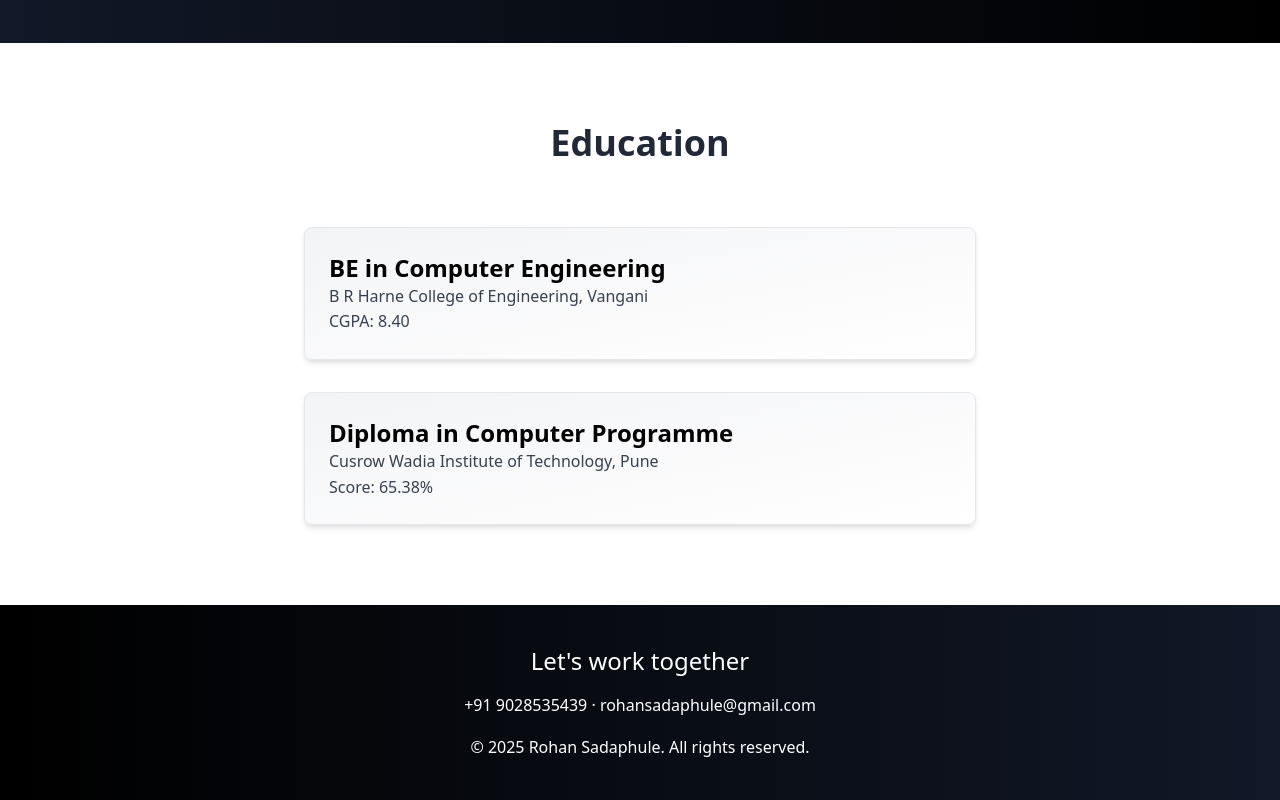
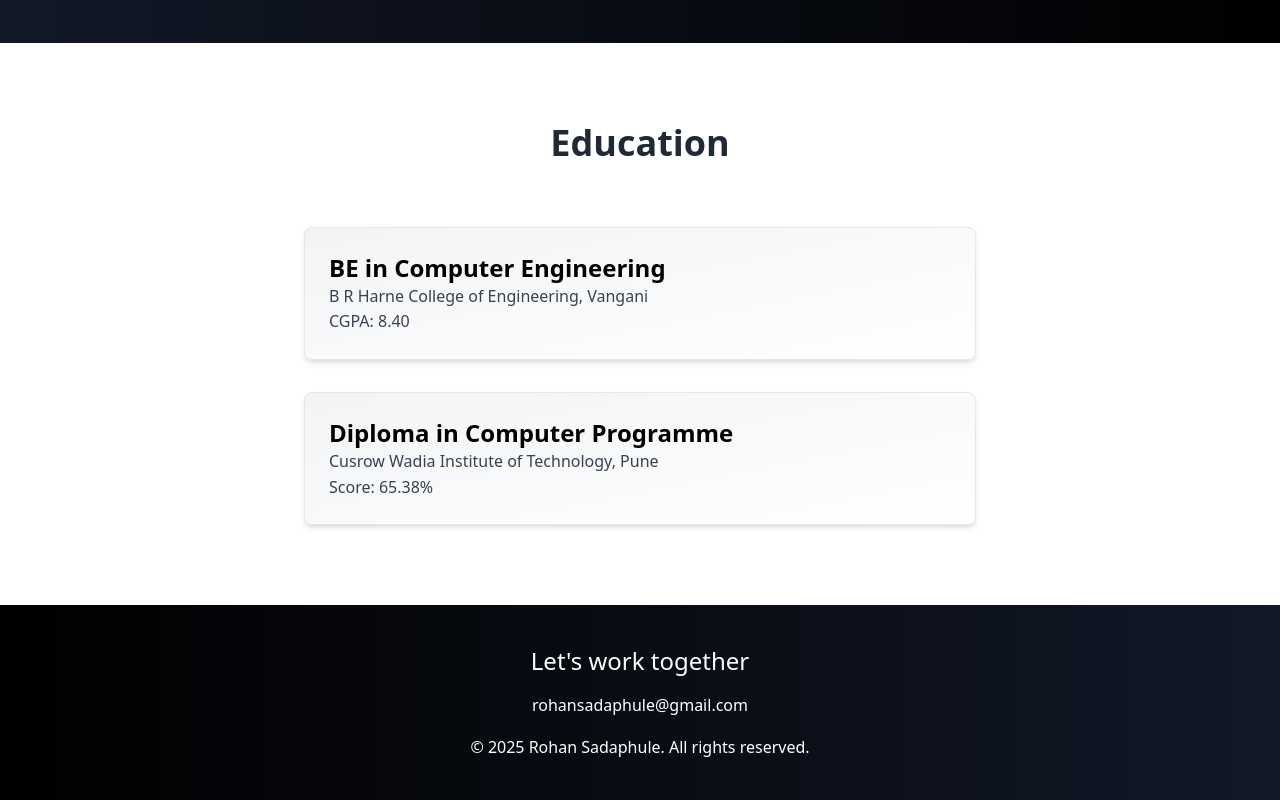
Before and after one commit to rohansadaphule/rohansadaphule.github.io, a plain HTML site: page index.html in a window 1280 px wide. Shown: the part 1460-2260 px from the top of the page. Drawn offline with nearby package versions, Linux system fonts and the light colour scheme; no server answers.

Commit message:
Update index.html

```diff
--- a/index.html
+++ b/index.html
@@ -111,7 +111,7 @@
     <!-- Contact Section -->
     <footer id="contact" class="py-10 bg-gradient-to-r from-black to-gray-900 text-white text-center">
         <p class="text-2xl mb-4">Let's work together</p>
-        <p class="mb-4">+91 9028535439 · <span id="email-text"></span></p>
+        <p class="mb-4"><span id="email-text"></span></p>
         <p class="mt-4">© 2025 Rohan Sadaphule. All rights reserved.</p>
     </footer>
 
```
